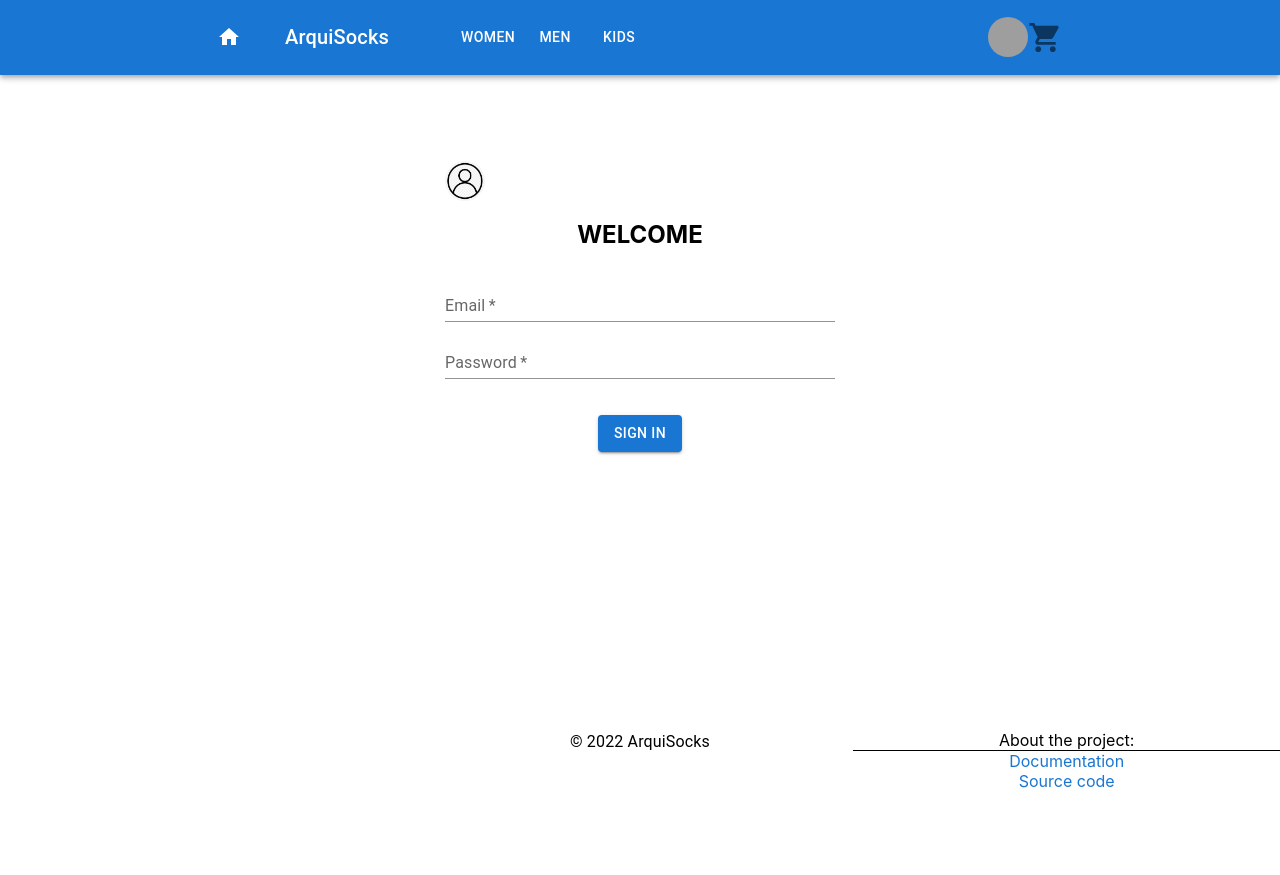
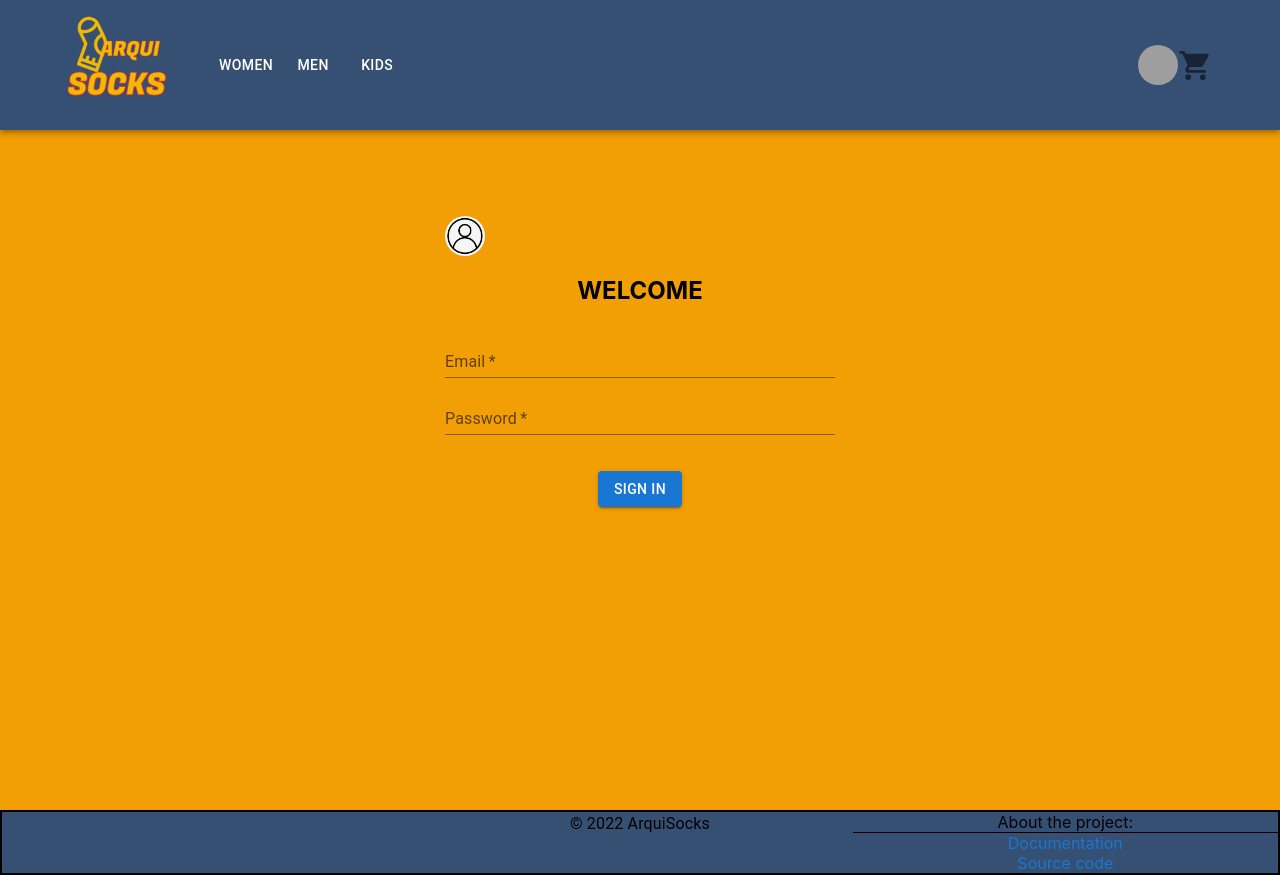
Before and after one commit to Arquisoft/dede_es5a, a React (Create React App) app in the folder webapp/: page /signIn in a window 1280 px wide. Before the commit the page ends 800 px from the top, so only its background shows below. Built offline with nearby package versions, Linux system fonts and the light colour scheme; grey boxes are pictures that could not be loaded.

Commit message:
Code smells
Además se ha añadido el logo y se han cambiado colores.

```diff
--- a/webapp/src/App.css
+++ b/webapp/src/App.css
@@ -1,7 +1,6 @@
 .App {
   text-align: center;
 }
-
 
 @media (prefers-reduced-motion: no-preference) {
   .App-logo {
@@ -32,3 +31,7 @@
     transform: rotate(360deg);
   }
 }
+
+body {
+  background-color: #f29f05;
+}
--- a/webapp/src/components/Footer.tsx
+++ b/webapp/src/components/Footer.tsx
@@ -1,11 +1,13 @@
-import Container from '@mui/material/Container'
-import Grid from '@mui/material/Grid'
-import Box from '@mui/material/Box'
-import Link from '@mui/material/Link'
-import Typography from '@mui/material/Typography'
+import { Grid, Typography, Box, Link } from '@mui/material'
+
 export default function Footer(): JSX.Element {
   return (
-    <Grid container spacing={0}>
+    <Grid
+      container
+      spacing={0}
+      style={{ background: '#365073', marginTop: '25px' }}
+      sx={{ border: 2 }}
+    >
       <Grid item sm={4}></Grid>
       <Grid item sm={4}>
         <Typography align="center">© 2022 ArquiSocks</Typography>
--- a/webapp/src/components/Home.tsx
+++ b/webapp/src/components/Home.tsx
@@ -1,6 +1,4 @@
 import { Container } from '@mui/material'
-import React from 'react'
-import { CartProvider } from '../contexts/CartContext'
 import ProductList from './Products/ProductList'
 
 const Home = () => {
--- a/webapp/src/components/Navbar/Navbar.tsx
+++ b/webapp/src/components/Navbar/Navbar.tsx
@@ -1,29 +1,34 @@
 import * as React from 'react'
-import AppBar from '@mui/material/AppBar'
-import Box from '@mui/material/Box'
-import Toolbar from '@mui/material/Toolbar'
-import IconButton from '@mui/material/IconButton'
-import Typography from '@mui/material/Typography'
-import Menu from '@mui/material/Menu'
+import ShoppingCart from '../Cart/ShoppingCart'
+
+import {
+  AppBar,
+  Container,
+  Toolbar,
+  IconButton,
+  Typography,
+  Box,
+  Menu,
+  MenuItem,
+  Button,
+  Tooltip,
+  Avatar,
+} from '@mui/material'
+
 import MenuIcon from '@mui/icons-material/Menu'
-import Container from '@mui/material/Container'
-import Avatar from '@mui/material/Avatar'
-import Button from '@mui/material/Button'
-import Tooltip from '@mui/material/Tooltip'
-import MenuItem from '@mui/material/MenuItem'
 import HomeIcon from '@mui/icons-material/Home'
-import ShoppingCart from '../Cart/ShoppingCart';
 
-import { Link, useNavigate } from 'react-router-dom';
+import { useNavigate } from 'react-router-dom'
 
 const pages = ['Women', 'Men', 'Kids']
 
 const NavBar = () => {
-  const [anchorElNav, setAnchorElNav] = React.useState<null | HTMLElement>(null);
-  const [anchorElUser, setAnchorElUser] = React.useState<null | HTMLElement>(null);
+  const [anchorElNav, setAnchorElNav] = React.useState<null | HTMLElement>(null)
+  const [anchorElUser, setAnchorElUser] = React.useState<null | HTMLElement>(
+    null,
+  )
 
-
-  const navigate = useNavigate();
+  const navigate = useNavigate()
 
   const handleOpenNavMenu = (event: React.MouseEvent<HTMLElement>) => {
     setAnchorElNav(event.currentTarget)
@@ -31,7 +36,6 @@ const NavBar = () => {
   const handleOpenUserMenu = (event: React.MouseEvent<HTMLElement>) => {
     setAnchorElUser(event.currentTarget)
   }
-
 
   const handleCloseNavMenu = () => {
     setAnchorElNav(null)
@@ -41,11 +45,9 @@ const NavBar = () => {
     setAnchorElUser(null)
   }
 
-
-
   return (
-    <AppBar position="static">
-      <Container maxWidth="md">
+    <AppBar position="static" style={{ background: '#365073' }}>
+      <Container>
         <Toolbar disableGutters>
           <IconButton
             size="large"
@@ -55,11 +57,13 @@ const NavBar = () => {
             aria-label="open drawer"
             sx={{ mr: 4 }}
           >
-            <HomeIcon></HomeIcon>
+            <img
+              height="100px"
+              src="/images/logo.jpg"
+              alt="logo"
+              className="logo"
+            />
           </IconButton>
-          <Typography variant="h6" sx={{ mr: 8 }}>
-            ArquiSocks
-          </Typography>
 
           <Box sx={{ flexGrow: 1, display: { xs: 'flex', md: 'none' } }}>
             <IconButton
@@ -152,7 +156,6 @@ const NavBar = () => {
           </Box>
 
           <ShoppingCart />
-
         </Toolbar>
       </Container>
     </AppBar>
--- a/webapp/src/components/Products/ProductCard.tsx
+++ b/webapp/src/components/Products/ProductCard.tsx
@@ -17,7 +17,7 @@ import Select, { SelectChangeEvent } from '@mui/material/Select'
 
 interface Props {
   product: Product
-  handleAddToCart: (cartProduct: CartProduct) => void;
+  handleAddToCart: (cartProduct: CartProduct) => void
 }
 
 export default function ImgMediaCard({ product, handleAddToCart }: Props) {
@@ -26,9 +26,11 @@ export default function ImgMediaCard({ product, handleAddToCart }: Props) {
 
   const disponibility = product.disponibility
 
-  const sizesList = disponibility
-    .sort((n1, n2) => n1.size - n2.size)
-    .map((s) => <MenuItem value={s.size}>{s.size}</MenuItem>)
+  const sortedSizesList = disponibility.sort((n1, n2) => n1.size - n2.size)
+
+  const sizesList = sortedSizesList.map((s) => (
+    <MenuItem value={s.size}>{s.size}</MenuItem>
+  ))
 
   const handleSizeChange = (event: SelectChangeEvent) => {
     setSize(event.target.value as string)
@@ -45,8 +47,6 @@ export default function ImgMediaCard({ product, handleAddToCart }: Props) {
     }
   }
 
-  //const checkStock = () => {}
-
   const [addable, setAddable] = React.useState(false)
 
   const handleClick = () => {
@@ -56,7 +56,7 @@ export default function ImgMediaCard({ product, handleAddToCart }: Props) {
       size: parseInt(size),
       quantity: 0,
       image: product.image,
-      _id: product._id
+      _id: product._id,
     }
     handleAddToCart(addToCartProduct)
     setAddable(true)
@@ -81,7 +81,11 @@ export default function ImgMediaCard({ product, handleAddToCart }: Props) {
 
   return (
     <Grid item xs={4}>
-      <Card elevation={3} style={{ backgroundColor: '#1976D2' }}>
+      <Card
+        elevation={3}
+        style={{ backgroundColor: '#365073', borderColor: '#365073' }}
+        sx={{ border: 5 }}
+      >
         <CardMedia
           component="img"
           alt={product.name + " image can't be loaded"}
--- a/webapp/src/components/Products/ProductList.tsx
+++ b/webapp/src/components/Products/ProductList.tsx
@@ -13,7 +13,7 @@ function ProductList() {
   const handleAddToCart = (cartProduct: CartProduct) => {
     dispatch({
       payload: cartProduct,
-      type: 'ADD'
+      type: 'ADD',
     })
   }
 
@@ -33,7 +33,9 @@ function ProductList() {
         columns={{ xs: 4, sm: 8, md: 12 }}
       >
         {products.map((product) => {
-          return <ProductCard product={product} handleAddToCart={handleAddToCart}/>
+          return (
+            <ProductCard product={product} handleAddToCart={handleAddToCart} />
+          )
         })}
       </Grid>
     </Box>
--- a/webapp/src/components/User/UserLogIn.tsx
+++ b/webapp/src/components/User/UserLogIn.tsx
@@ -1,48 +1,72 @@
-import * as React from "react";
-import { useState } from "react";
+import * as React from 'react'
 
-import Container from "@mui/material/Container";
-import Box from "@mui/material/Box";
-import TextField from "@mui/material/TextField";
-import Button from "@mui/material/Button";
-import Avatar from "@mui/material/Avatar";
-import { useForm } from "react-hook-form";
-import { login } from "../../api/api";
-import { useNavigate } from "react-router-dom";
+import { useForm } from 'react-hook-form'
+import { login } from '../../api/api'
+import { useNavigate } from 'react-router-dom'
+import { Container, Box, Avatar, TextField, Button } from '@mui/material'
 
 interface SignInPops {
   setPage: (page: string) => void
 }
 
-export default function UserLogIn(): JSX.Element{
-
-    const {register, formState: { errors },handleSubmit} = useForm();
-    const navigate = useNavigate();
+export default function UserLogIn(): JSX.Element {
+  const {
+    register,
+    formState: { errors },
+    handleSubmit,
+  } = useForm()
+  const navigate = useNavigate()
 
   async function doLogin(data: any) {
-        const logued = await login(data);
-        if (logued) navigate('/products', {replace: true});
-
+    const logued = await login(data)
+    if (logued) navigate('/products', { replace: true })
   }
 
-    return <React.Fragment>
+  return (
+    <React.Fragment>
       <Container component="main" maxWidth="xs">
-            <Box sx={{marginTop: 10,alignItems: "center",flexDirection: "column",display: 'inline-flex'}}>
+        <Box
+          sx={{
+            marginTop: 10,
+            alignItems: 'center',
+            flexDirection: 'column',
+            display: 'inline-flex',
+          }}
+        >
           <Box>
             <Avatar src="/images/sign-in.png" />
             <h2>WELCOME</h2>
             <form onSubmit={handleSubmit(doLogin)}>
-                        <TextField id="email" label="Email" variant="standard" type="text"
-                            margin="dense" size="small" required fullWidth {...register("email" , { required: true })} />
+              <TextField
+                id="email"
+                label="Email"
+                variant="standard"
+                type="text"
+                margin="dense"
+                size="small"
+                required
+                fullWidth
+                {...register('email', { required: true })}
+              />
 
-                        <TextField id="password" label="Password" variant="standard" type="password"
-                            size="small" margin="dense" required fullWidth {...register("password", { required: true })} />
-                        <Button variant="contained" type="submit" sx={{mt:4}}>
+              <TextField
+                id="password"
+                label="Password"
+                variant="standard"
+                type="password"
+                size="small"
+                margin="dense"
+                required
+                fullWidth
+                {...register('password', { required: true })}
+              />
+              <Button variant="contained" type="submit" sx={{ mt: 4 }}>
                 Sign In
               </Button>
             </form>
           </Box>
         </Box>
       </Container>
-    </React.Fragment>;
+    </React.Fragment>
+  )
 }
```
Also changed, not shown: webapp/src/components/Cart/CartItem.tsx (+50 -22 lines), webapp/src/components/Cart/ShoppingCart.tsx (+14 -10 lines), webapp/src/components/Products/ProductItem.tsx (deleted, +0 -34 lines), webapp/public/images/logo.jpg (added). Lines whose indentation alone changed are shown as unchanged.
